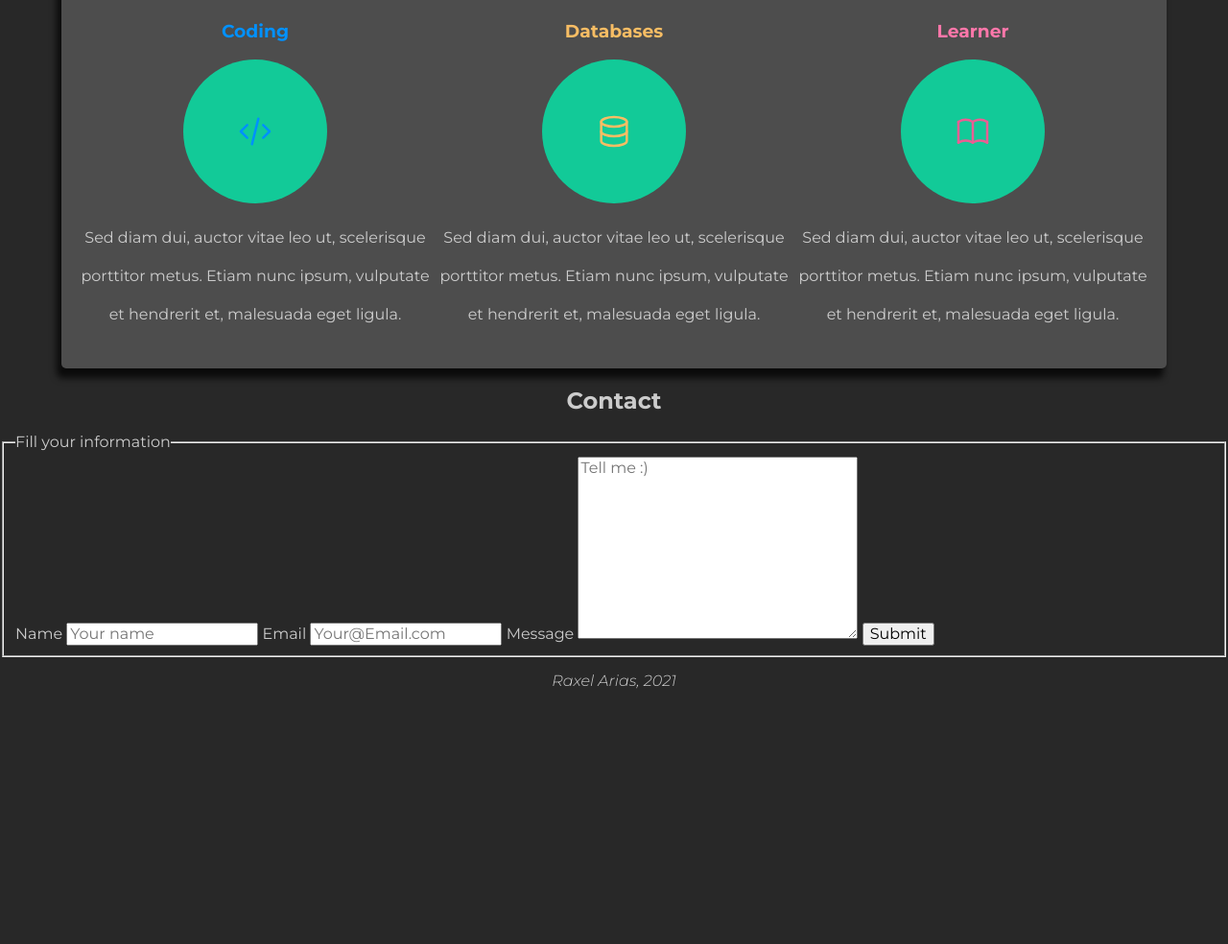
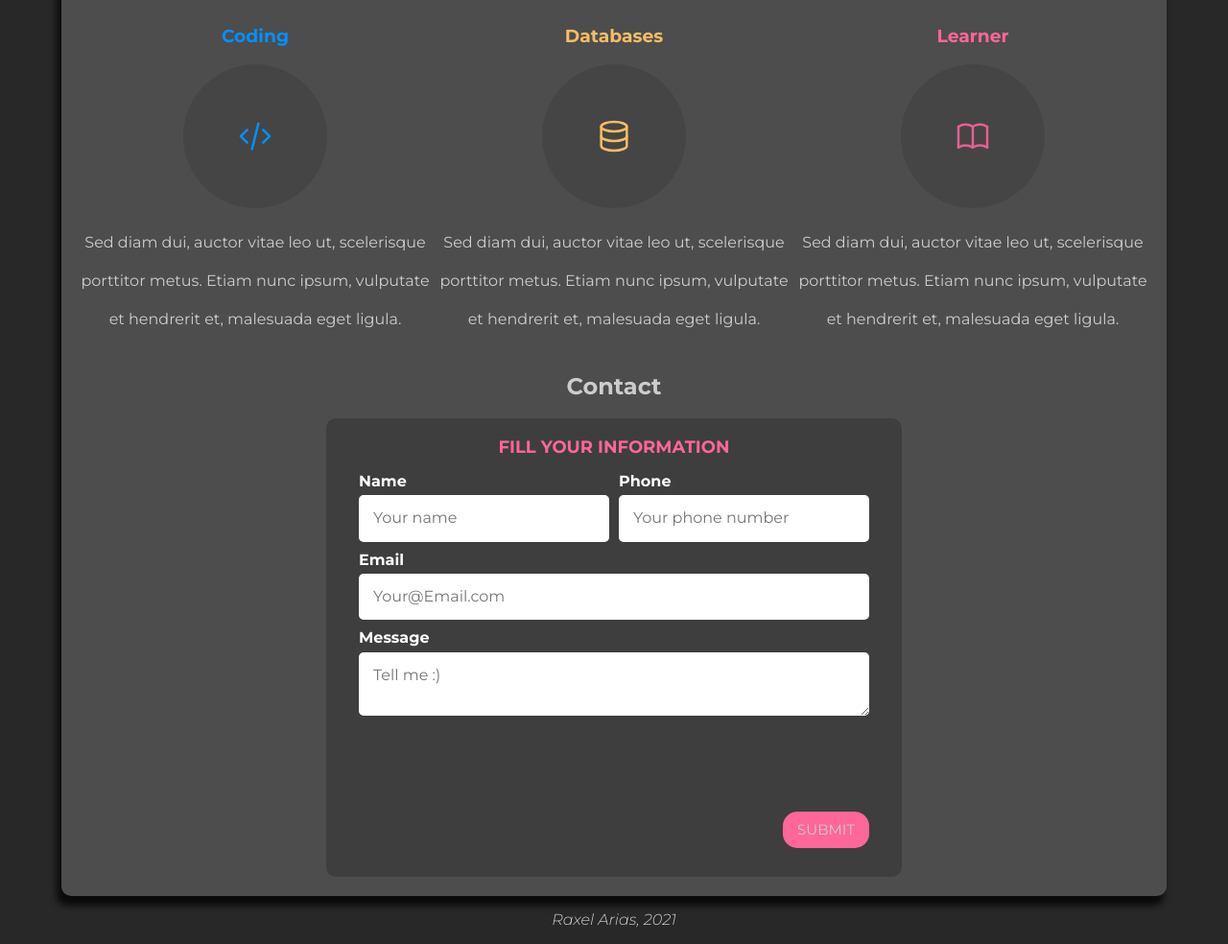
Before and after one commit to AlbaSly/PersonalWebSiteLayout, a plain HTML site: page index.html in a window 1280 px wide. Shown: the part 677-1661 px from the top of the page at 96% size. Before the commit the page ends 1413 px from the top, so only its background shows below. Drawn offline with nearby package versions, Linux system fonts and the light colour scheme.

Commit message:
scroll effect and contact form designed

```diff
--- a/css/responsive.css
+++ b/css/responsive.css
@@ -5,6 +5,10 @@
     }
 
     .btn {
+        width: auto;
+    }
+
+    .w-100 {
         width: auto;
     }
 
@@ -18,6 +22,24 @@
         grid: auto auto / auto auto auto;
         column-gap: 1rem;
     }
+
+    .fields-container {
+        display: grid;
+        grid-template-columns: repeat(2, 1fr);
+        grid-template-rows: auto auto 15rem;
+        column-gap: 1rem;
+    }
+
+    .field:nth-child(3),
+    .field:nth-child(4) {
+        grid-column: 1 / 3;
+    }
+
+    .main-nav, .skills, .contact-section, footer {
+        scroll-snap-align: center;
+        scroll-snap-stop: always;
+    }
+
 
     /*
         .coding {
--- a/css/styles.css
+++ b/css/styles.css
@@ -19,6 +19,8 @@
 html {
     font-size: 62.5%;
     box-sizing: border-box; /** Sin que el contenido se vea afectado por el modelo caja **/
+    scroll-snap-type: y mandatory;
+    scroll-behavior: smooth;
 }
 
 *, *:before, *:after {
@@ -47,9 +49,8 @@ h1.title {
     font-weight: 700;
 }
 
-section h2.title {
+.section-h2 {
     font-size: 4rem;
-    margin: 0 auto;
 }
 
 .main-nav-bg {
@@ -69,6 +70,7 @@ section h2.title {
 .main-nav > a {
     padding: 1.5rem;
     text-decoration: none;
+    font-size: 2rem;
     text-align: center;
     color: white;
 }
@@ -85,10 +87,6 @@ section h2.title {
     position: relative;
 
     margin-bottom: 2rem;
-}
-
-.section-h2 {
-    font-size: 4rem;
 }
 
 .section-title-container {
@@ -116,13 +114,27 @@ section h2.title {
     text-align: center;
     background-color: var(--brillianrose);
     border-radius: 1.5rem;
+    border: none;
     padding: 1rem 1.5rem;
     margin-top: 4rem;
     width: 80%;
 }
 
+.w-100 {
+    width: 100%;
+}
+
+.flex {
+    display: flex;
+}
+
+.align-to-right {
+    justify-content: flex-end;
+}
+
 .btn:hover {
     background-color: var(--raspberryglaze);
+    cursor: pointer;
 }
 
 .shadow {
@@ -131,9 +143,14 @@ section h2.title {
     box-shadow: -4px 9px 7px 1px rgba(0,0,0,0.75); /* Standar 95% */
 
     background-color: var(--mediumdarkgray);
-    border-radius: .5rem;
+    border-radius: 1rem;
     padding: 2rem;
     max-width: 90%;
+}
+
+.main-nav, .coding, .learner, .databases, .contact-section, footer {
+    scroll-snap-align: center;
+    scroll-snap-stop: always;
 }
 
 .skill-section {
@@ -151,8 +168,9 @@ section h2.title {
 .icons-container {
     height: 15rem;
     width: 15rem;
-    background-color: var(--darkpastelgreen);
+    background-color: rgba(0,0,0,0.1);
     border-radius: 50%;
+
     display: flex;
     align-items: center;
     justify-content: space-evenly;
@@ -167,8 +185,51 @@ section h2.title {
 }
 
 .learner h3 {
-    color: var(--raspberryglaze);
+    color: var(--brillianrose);
 }
+
+.form-section {
+    background-color: rgba(0,0,0,0.2);
+    width: min(60rem, 100%); /** Valor más pequeño **/
+    margin: 0 auto;
+    padding: 2rem;
+    border-radius: 1rem;
+}
+
+.form-section legend {
+    margin: 1rem auto;
+    font-size: 1.8rem;
+    font-weight: bold;
+    text-transform: uppercase;
+    color: var(--brillianrose);
+}
+
+.form-section fieldset{
+   border: none;
+}
+
+.field {
+    margin-bottom: 1rem;
+}
+
+.field label {
+    color: white;
+    font-weight: bold;
+    margin-bottom: .5rem;
+    display: block;
+}
+
+.field-input-text {
+    width: 100%;
+    border: none;
+    padding: 1.5rem;
+    border-radius: 0.5rem;
+}
+
+.field textarea {
+    resize: vertical;
+}
+
 
 .footer-text {
     text-align: center;
--- a/index.html
+++ b/index.html
@@ -15,7 +15,7 @@
     <link rel="preload" href="css/styles.css" as="style">
     <link rel="stylesheet" href="css/styles.css">
 
-    <link rel="preload" href="css/responsive.css">
+    <link rel="preload" href="css/responsive.css" as="style">
     <link rel="stylesheet" href="css/responsive.css">
 </head>
 <body>
@@ -28,7 +28,7 @@
             <a href="">Home</a>
             <a href="">Portfolio</a>
             <a href="">Clients</a>
-            <a href="">Contact</a>
+            <a href="#contact">Contact</a>
         </div>
     </nav>
 
@@ -101,31 +101,46 @@
                 </p>
             </section>
         </div>
-    </main>
 
-    <section>
-        <h2 id="contact" class="h2-title contact">Contact</h2>
+        <section class="contact-section">
+            <h2 id="contact" class="h2-title">Contact</h2>
 
-        <form action="">
+            <form class="form-section">
                 <fieldset>
                     <legend>Fill your information</legend>
 
+                    <div class="fields-container">
+                        <div class="field">
                             <label for="">Name</label>
-                <input type="text" placeholder="Your name">
+                            <input class="field-input-text" type="text" placeholder="Your name" required>
+                        </div>
 
+                        <div class="field">
+                            <label for="">Phone</label>
+                            <input class="field-input-text" type="tel" placeholder="Your phone number">
+                        </div>
+
+                        <div class="field">
                             <label for="">Email</label>
-                <input type="email" placeholder="Your@Email.com">
+                            <input class="field-input-text" type="email" placeholder="Your@Email.com">
+                        </div>
 
+                        <div class="field">
                             <label for="">Message</label>
-                <textarea name="" id="" cols="30" rows="10" placeholder="Tell me :)"></textarea>
+                            <textarea class="field-input-text" name="" id=""" placeholder="Tell me :)"></textarea>
+                        </div>
+                    </div>
 
-                <input type="button" value="Submit">
+                    <div class="flex align-to-right">
+                        <input type="submit" value="Submit" class="btn w-100">
+                    </div>
                 </fieldset>
             </form>
         </section>
+    </main>
 
-    <footer>
-        <p class="footer-text">Raxel Arias, 2021</p>
+    <footer class="footer-text">
+        <p>Raxel Arias, 2021</p>
     </footer>
 </body>
 </html>
```
Lines whose indentation alone changed are shown as unchanged.
